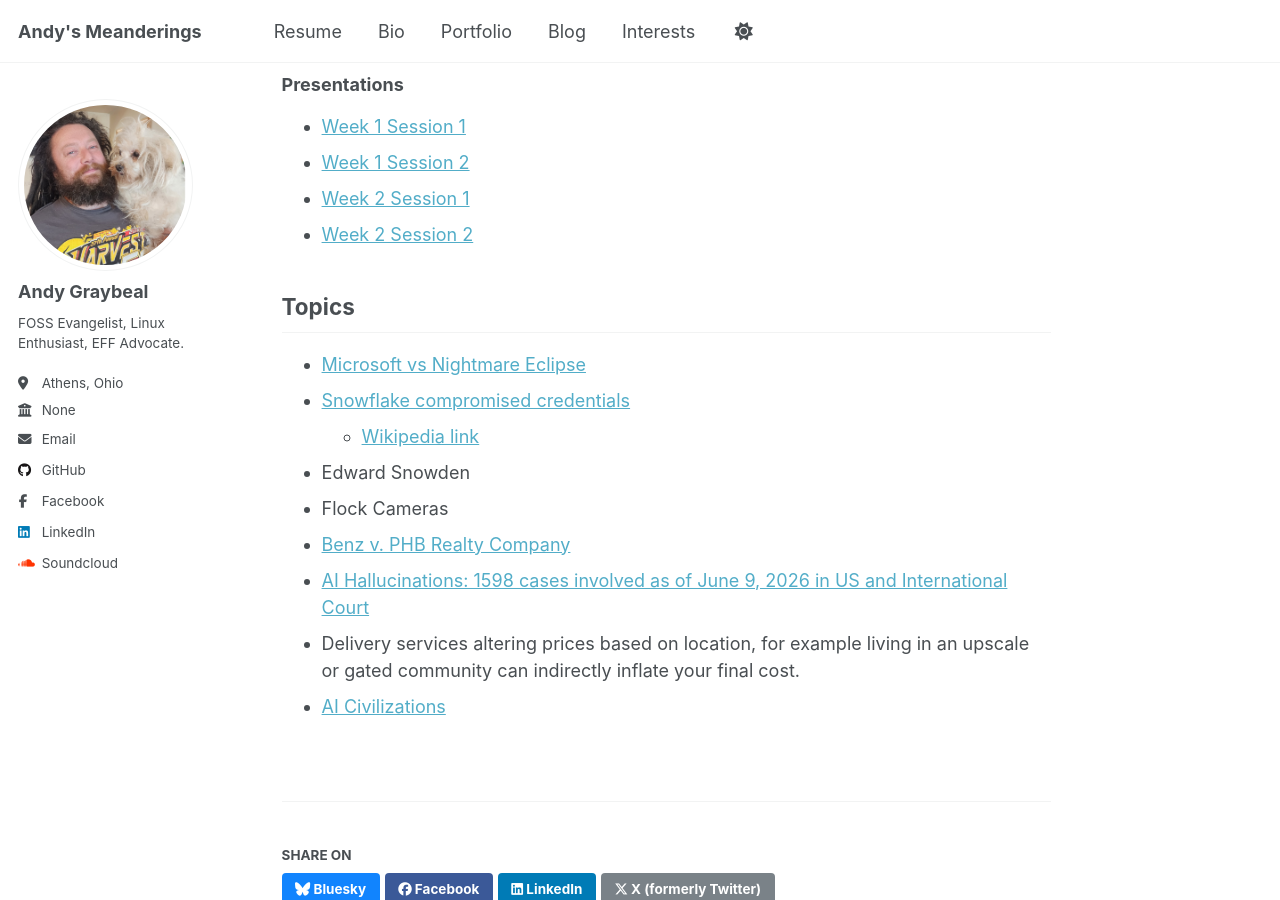
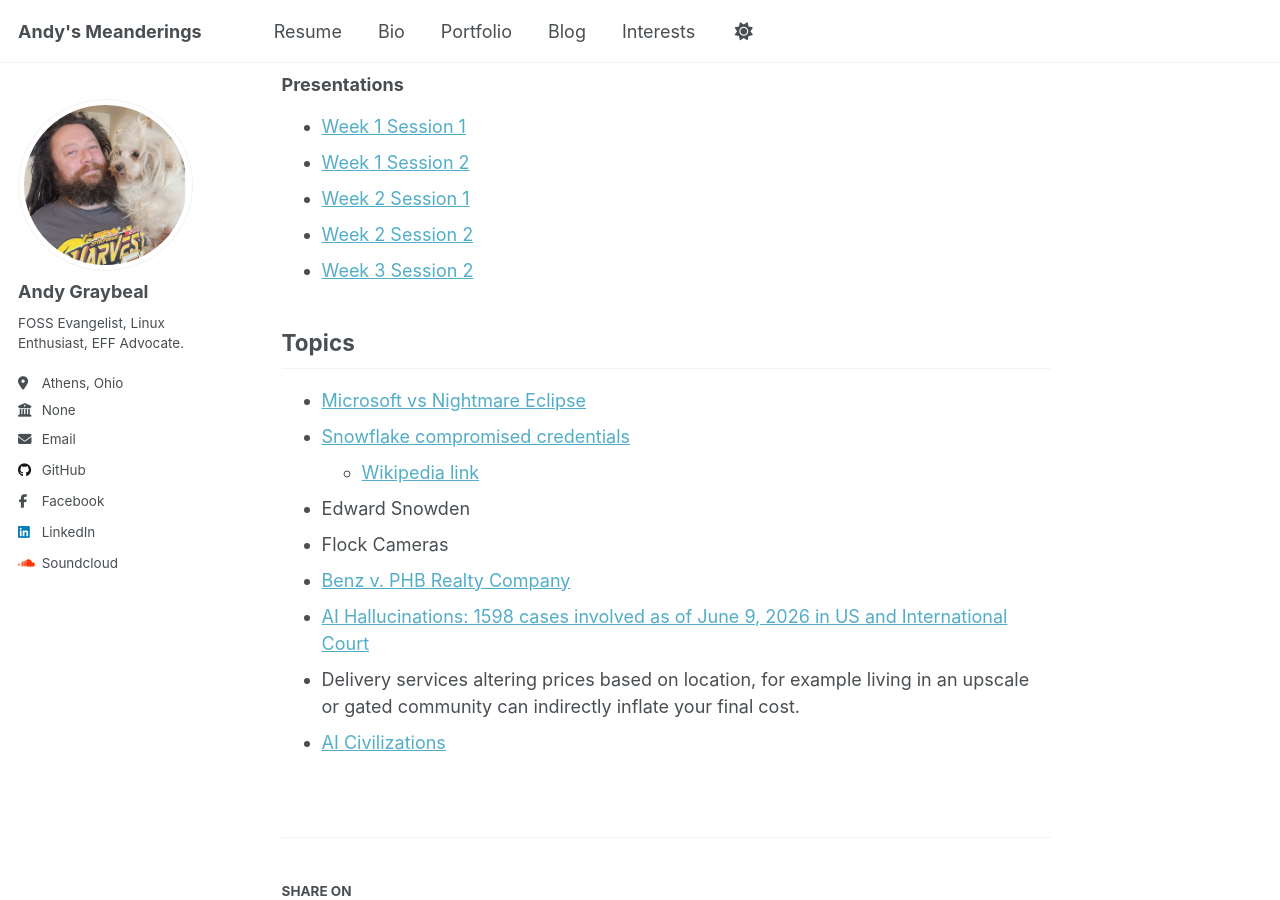
Before and after one commit to andy-graybeal/andy-graybeal.github.io, a Jekyll site: the page built from _portfolio/cybr-2100.md, in a window 1280 px wide and 900 px high, scrolled down 2206 px. Built offline with Jekyll 4.4.1, drawn with Linux system fonts in a browser that asks for light colours; a script that is not in the unit is left out.

Commit message:
Add Week 3 Session 2 resource link

```diff
--- a/_portfolio/cybr-2100.md
+++ b/_portfolio/cybr-2100.md
@@ -69,6 +69,7 @@ I am a systems and network administrator with extensive hands-on experience supp
 - [Week 1 Session 2](/files/cybr-2100/resources/Cyber_Ethics_Law_Week_01_Session_02.pdf)
 - [Week 2 Session 1](/files/cybr-2100/resources/Cyber_Ethics_Law_Week_02_Session_01.pdf)
 - [Week 2 Session 2](/files/cybr-2100/resources/Cyber_Ethics_Law_Week_02_Session_02.pdf)
+- [Week 3 Session 2](/files/cybr-2100/resources/Cyber_Ethics_Law_Week_03_Session_02.pdf)
 
 
 ## Topics
```
